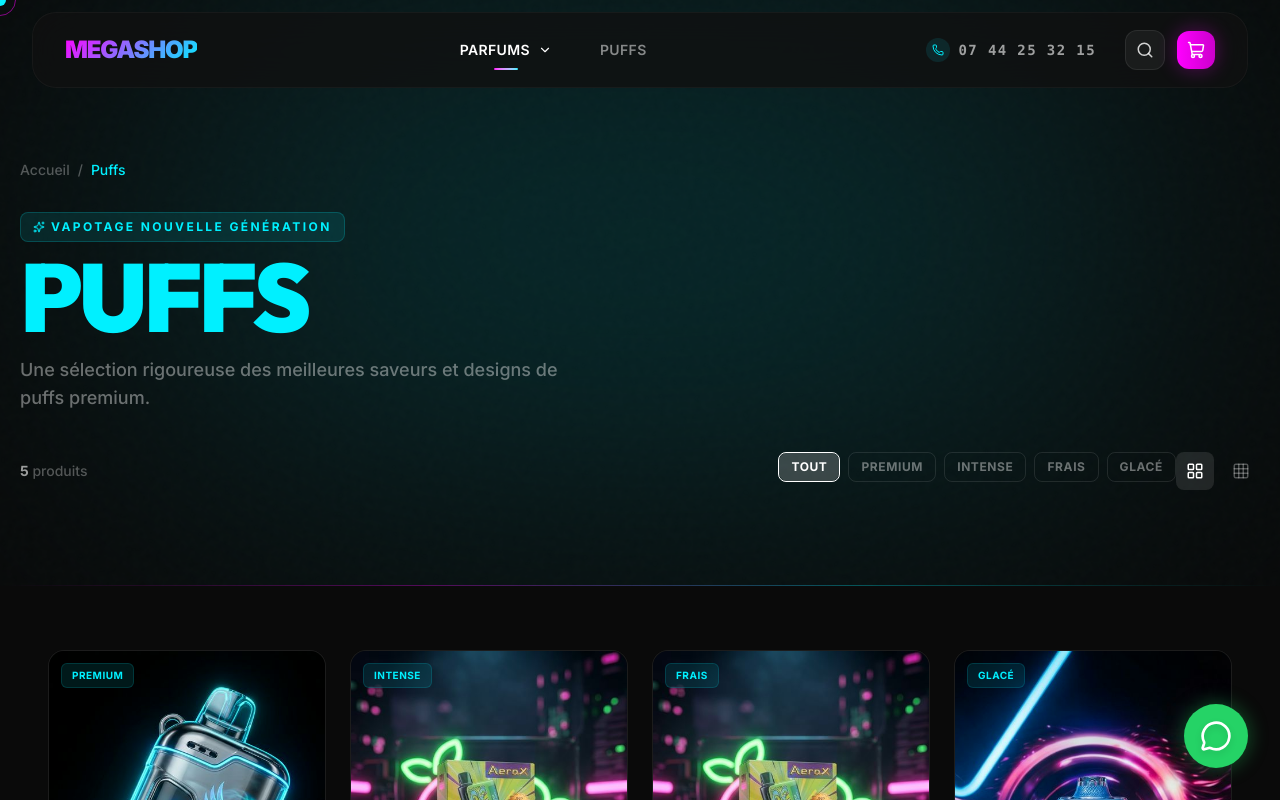
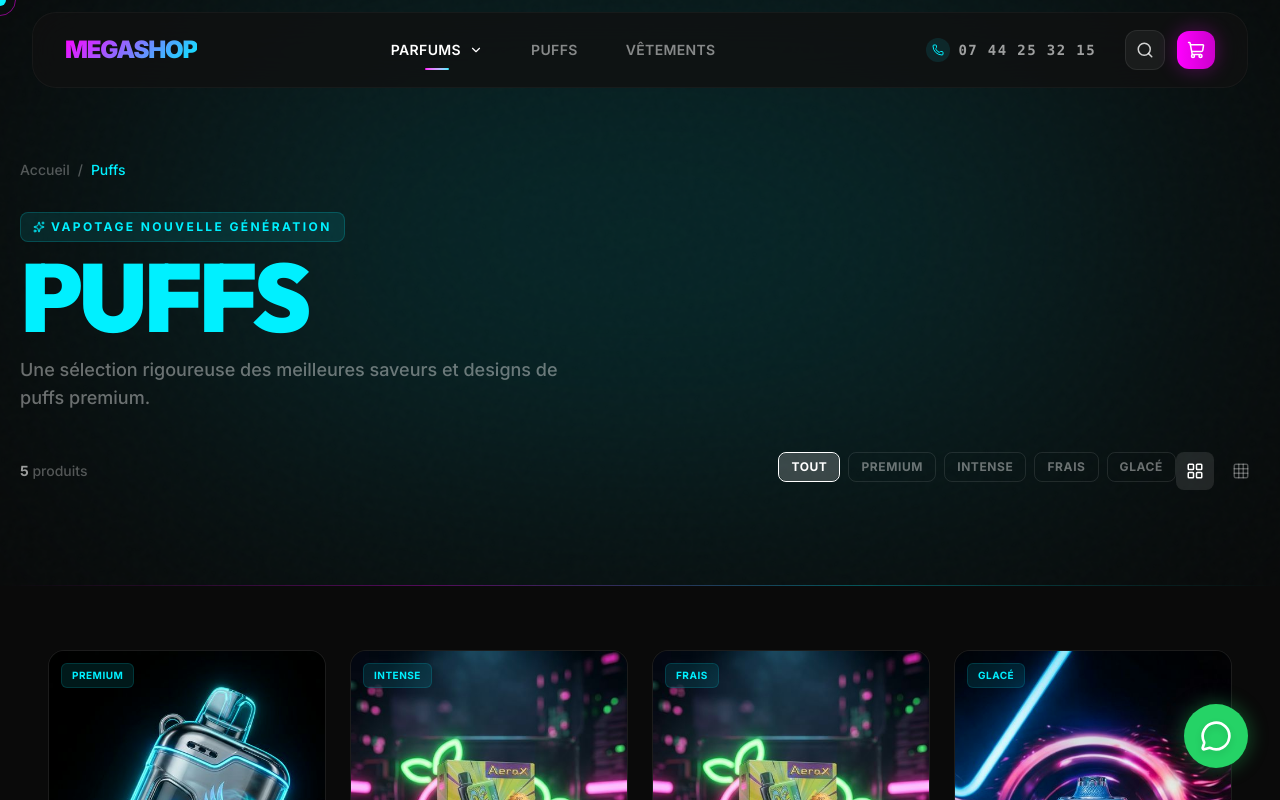
Before and after one commit to Jaad-studio/megashop, a React (Vite) app: page /category/parfums in a window 1280 px wide. Shown: the top 800 px of the page. Built offline with nearby package versions, Linux system fonts and the light colour scheme.

Commit message:
fix: 👕 Restauration de la collection Vêtements & correctif z-index menu mobile

```diff
--- a/src/components/Cart.jsx
+++ b/src/components/Cart.jsx
@@ -30,7 +30,8 @@
   const RECOMMENDATIONS = [
     { name: 'Puff JNR Falcon 30000', price: '30€', image: '/products/puff_user_uploaded.png', categoryColor: '#00f0ff' },
     { name: 'Salvo Maison Alhambra', price: '30€', image: '/products/salvo_maison_alhambra_processed.png', categoryColor: '#d4af37' },
-    { name: 'Yara Rose Lattafa', price: '30€', image: '/products/yara_rose___eau_de_parfum_femme_lattafa_100ml_processed.png', categoryColor: '#ff5ca1' }
+    { name: 'Yara Rose Lattafa', price: '30€', image: '/products/yara_rose___eau_de_parfum_femme_lattafa_100ml_processed.png', categoryColor: '#ff5ca1' },
+    { name: 'Ensemble Vêtements Gris', price: '30€', image: '/products/ensemble_streetwear_gris.png', categoryColor: '#ff00ff' }
   ];
 
   const availableRecommendations = RECOMMENDATIONS.filter(rec => !cartItems.some(item => item.name === rec.name));
--- a/src/components/Navbar.jsx
+++ b/src/components/Navbar.jsx
@@ -87,6 +87,10 @@
                 Puffs
                 {location.pathname === '/category/puffs' && <motion.div layoutId="nav-active" className="absolute bottom-0 left-1/2 -translate-x-1/2 w-6 h-0.5 rounded-full bg-gradient-to-r from-[#ff00ff] to-[#00f0ff]"/>}
              </Link>
+             <Link to="/category/vetements" className={`relative px-5 py-2.5 rounded-xl text-sm font-semibold tracking-wide uppercase transition-all duration-300 ${location.pathname === '/category/vetements' ? 'text-white' : 'text-white/50 hover:text-white'}`}>
+                Vêtements
+                {location.pathname === '/category/vetements' && <motion.div layoutId="nav-active" className="absolute bottom-0 left-1/2 -translate-x-1/2 w-6 h-0.5 rounded-full bg-gradient-to-r from-[#ff00ff] to-[#00f0ff]"/>}
+             </Link>
           </div>
 
           {/* Desktop CTA & Contact */}
@@ -144,7 +148,7 @@
             </button>
             <button
               onClick={() => setMenuOpen(!menuOpen)}
-              className={`relative z-[110] flex flex-col gap-1.5 p-2 ${menuOpen ? 'hamburger-open' : ''}`}
+              className={`relative z-[210] flex flex-col gap-1.5 p-2 ${menuOpen ? 'hamburger-open' : ''}`}
               aria-label="Menu"
             >
               <span className="hamburger-line" />
@@ -189,6 +193,7 @@
                </AnimatePresence>
 
                <Link onClick={() => setMenuOpen(false)} to="/category/puffs" className="block text-4xl font-black uppercase tracking-tight text-white py-2 drop-shadow-md">Puffs</Link>
+               <Link onClick={() => setMenuOpen(false)} to="/category/vetements" className="block text-4xl font-black uppercase tracking-tight text-white py-2 drop-shadow-md text-center">Vêtements</Link>
             </div>
 
             <motion.div
--- a/src/data/products.js
+++ b/src/data/products.js
@@ -68,5 +68,135 @@
       { name: 'Crown Bar 30k', price: '20€', image: '/products/puff_fumot_leopard_1775589133707.png', badge: 'Glacé', flavors: ['Lush Ice', 'Peach Mango Watermelon', 'Kiwi Passion Fruit Guava'] },
       { name: 'Razz Bar 30k+', price: '20€', image: '/products/puff_razzbar_blueberry_1775589118962.png', badge: 'Premium', flavors: ['Blueberry on Ice', 'Strawberry Watermelon', 'Gummy Bear'] }
     ]
+  },
+  vetements: {
+    title: 'Vêtements',
+    subtitle: 'Collection urbaine premium',
+    color: '#ff00ff',
+    colorBg: 'rgba(255, 0, 255, 0.1)',
+    desc: 'Des pièces exclusives et des ensembles complets pour un style urbain de haute volée.',
+    items: [
+      {
+        name: 'Ensemble Vêtements Gris (Veste + Pantalon)',
+        price: '60€',
+        image: '/products/streetwear_gris_1.jpg',
+        gallery: [
+          '/products/streetwear_gris_1.jpg',
+          '/products/streetwear_gris_2.jpg',
+          '/products/streetwear_gris_3.jpg'
+        ],
+        badge: 'Premium',
+        sizes: ['S', 'M', 'L', 'XL']
+      },
+      {
+        name: 'Ensemble Vêtements Noir (Veste + Pantalon)',
+        price: '60€',
+        image: '/products/streetwear_noir_1.jpg',
+        gallery: [
+          '/products/streetwear_noir_1.jpg',
+          '/products/streetwear_noir_2.jpg',
+          '/products/streetwear_noir_3.jpg'
+        ],
+        badge: 'Nouveau',
+        sizes: ['S', 'M', 'L', 'XL']
+      },
+      {
+        name: 'Polo Côtelé Premium Noir (Haut)',
+        price: '40€',
+        image: '/products/streetwear_polo_noir_1.jpg',
+        gallery: [
+          '/products/streetwear_polo_noir_1.jpg',
+          '/products/streetwear_polo_noir_2.jpg',
+          '/products/streetwear_polo_noir_3.jpg'
+        ],
+        badge: 'Bientôt en stock',
+        sizes: ['S', 'M', 'L', 'XL']
+      },
+      {
+        name: 'Polo Côtelé Premium Blanc (Haut)',
+        price: '40€',
+        image: '/products/streetwear_polo_blanc_1.jpg',
+        gallery: [
+          '/products/streetwear_polo_blanc_1.jpg',
+          '/products/streetwear_polo_blanc_2.jpg',
+          '/products/streetwear_polo_blanc_3.jpg'
+        ],
+        badge: 'Bientôt en stock',
+        sizes: ['S', 'M', 'L', 'XL']
+      },
+      {
+        name: 'Polo Knit Zippé Bleu Ciel (Haut)',
+        price: '40€',
+        image: '/products/streetwear_polo_bleu_1.jpg',
+        gallery: [
+          '/products/streetwear_polo_bleu_1.jpg',
+          '/products/streetwear_polo_bleu_2.jpg',
+          '/products/streetwear_polo_bleu_3.jpg'
+        ],
+        badge: 'Bientôt en stock',
+        sizes: ['S', 'M', 'L', 'XL']
+      },
+      {
+        name: 'Polo Knit Zippé Noir (Haut)',
+        price: '40€',
+        image: '/products/streetwear_polo_zip_noir_1.jpg',
+        gallery: [
+          '/products/streetwear_polo_zip_noir_1.jpg'
+        ],
+        badge: 'Bientôt en stock',
+        sizes: ['S', 'M', 'L', 'XL']
+      },
+      {
+        name: 'T-Shirt Marin à Rayures (Haut)',
+        price: '40€',
+        image: '/products/streetwear_tshirt_marin_1.jpg',
+        gallery: [
+          '/products/streetwear_tshirt_marin_1.jpg',
+          '/products/streetwear_tshirt_marin_2.jpg',
+          '/products/streetwear_tshirt_marin_3.jpg'
+        ],
+        badge: 'Bientôt en stock',
+        sizes: ['S', 'M', 'L', 'XL']
+      },
+      {
+        name: 'Ensemble Chemise & Pantalon Texturé Noir',
+        price: '60€',
+        image: '/products/streetwear_ensemble_texture_1.jpg',
+        gallery: [
+          '/products/streetwear_ensemble_texture_1.jpg',
+          '/products/streetwear_ensemble_texture_2.jpg',
+          '/products/streetwear_ensemble_texture_3.jpg',
+          '/products/streetwear_ensemble_texture_4.jpg'
+        ],
+        badge: 'Bientôt en stock',
+        sizes: ['S', 'M', 'L', 'XL']
+      },
+      {
+        name: 'Ensemble Chemisette & Short Texturé Blanc',
+        price: '60€',
+        image: '/products/streetwear_ensemble_blanc_1.jpg',
+        gallery: [
+          '/products/streetwear_ensemble_blanc_1.jpg',
+          '/products/streetwear_ensemble_blanc_2.jpg',
+          '/products/streetwear_ensemble_blanc_3.jpg',
+          '/products/streetwear_ensemble_blanc_4.jpg'
+        ],
+        badge: 'Bientôt en stock',
+        sizes: ['S', 'M', 'L', 'XL']
+      },
+      {
+        name: 'Ensemble Chemisette & Short Texturé Rose',
+        price: '60€',
+        image: '/products/streetwear_ensemble_rose_1.jpg',
+        gallery: [
+          '/products/streetwear_ensemble_rose_1.jpg',
+          '/products/streetwear_ensemble_rose_2.jpg',
+          '/products/streetwear_ensemble_rose_3.jpg',
+          '/products/streetwear_ensemble_rose_4.jpg'
+        ],
+        badge: 'Bientôt en stock',
+        sizes: ['S', 'M', 'L', 'XL']
+      }
+    ]
   }
 };
--- a/src/pages/Home.jsx
+++ b/src/pages/Home.jsx
@@ -271,6 +271,13 @@
       image: '/products/puff_fumot_leopard_1775589133707.png',
       link: '/category/puffs',
       color: '#00f0ff'
+    },
+    {
+      title: 'Vêtements',
+      subtitle: 'Collection urbaine premium',
+      image: '/products/ensemble_streetwear_gris.png',
+      link: '/category/vetements',
+      color: '#ff00ff'
     }
   ];
 
```
